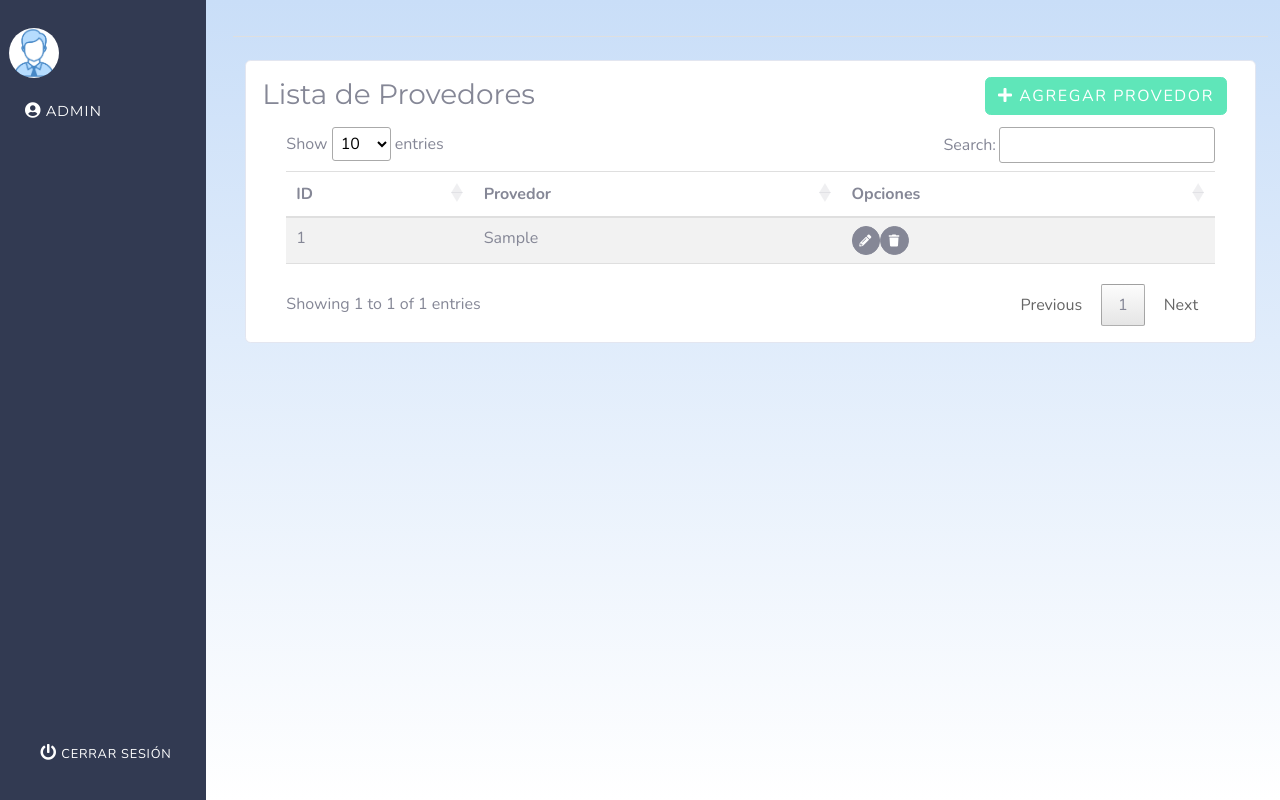
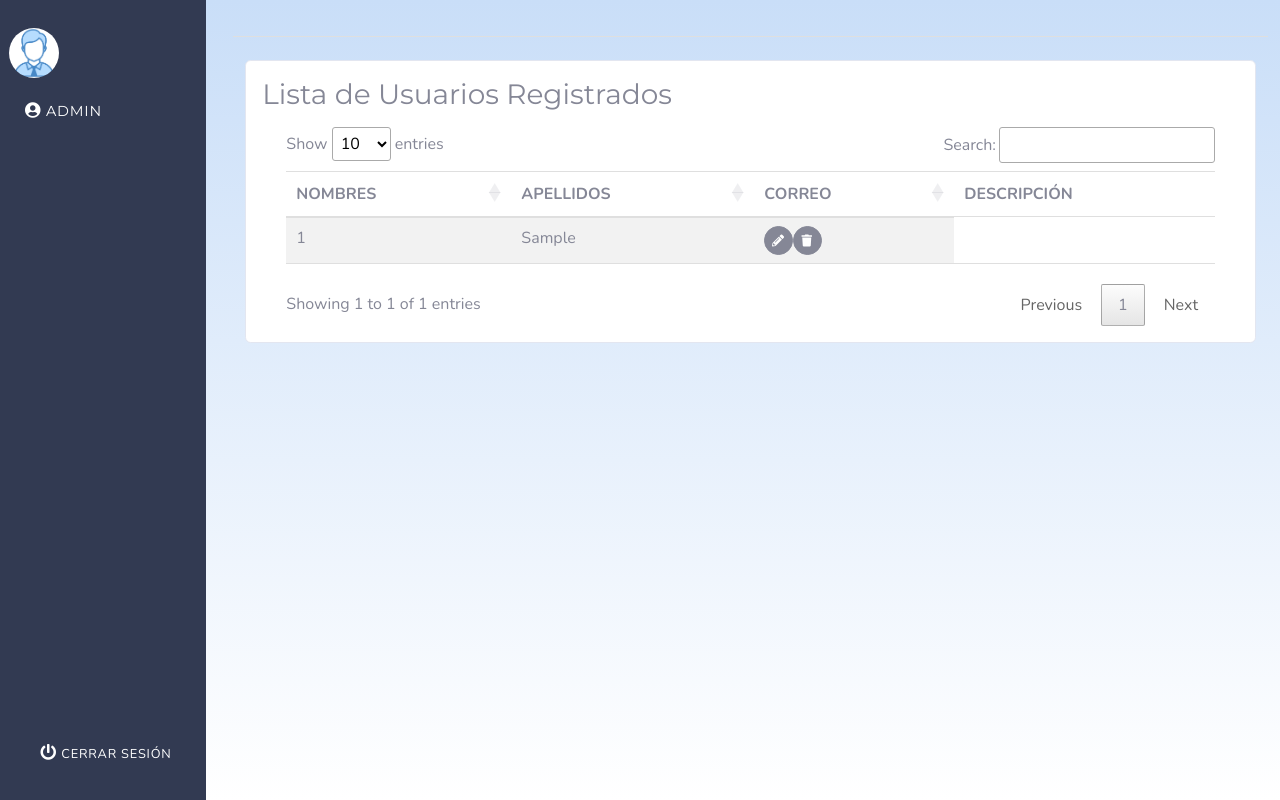
Before and after one commit to marlon20161188f/Adminapp, a PHP site: page /Admin/index.php?ruta=vehiculo in a window 1280 px wide. Run offline with PHP 8.4, Linux system fonts and the light colour scheme; the visitor is signed in with stand-in values (Sample User, id 1); tables that the repository leaves empty or names only in its code hold one stand-in row (values such as "Sample post"); data that the repository does not hold is empty; some libraries are stand-ins or nearby versions.

Commit message:
lista usuario

```diff
--- a/Admin/clases/clsEstado.php
+++ b/Admin/clases/clsEstado.php
@@ -2,7 +2,7 @@
     class clsEstado {
         public static function ListarActivo($conexion){
             try {
-                $query = $conexion->prepare("SELECT id, provedor FROM provedor WHERE id IN (1,2)");
+                $query = $conexion->prepare("SELECT U.id,U.nombres,U.apellidos,U.id_tipo_usuario,U.correo,T.descripcion FROM usuario U INNER JOIN tbltipo_usuario T ON U.id_tipo_usuario=T.id ");
                 $query->execute();
                 if($query->rowCount() > 0){
                     return $query->fetchAll();
--- a/Admin/partials/vehiculo.php
+++ b/Admin/partials/vehiculo.php
@@ -9,22 +9,44 @@
             <div class="card mb-4">
                 <div class="card-block">
                     <div class="col-12 widget-right no-padding">
-                        <button class="btn btn-primary btn-md float-right" data-toggle="modal" data-target="#RegisterModal">
-                            <i class="fa fa-plus"></i> Agregar Provedor
-                        </button>
+                        <input type="hidden" class="btn btn-primary btn-md float-right" data-toggle="modal" data-target="#RegisterModal">
+                            <!-- <i class="fa fa-plus"></i> Registrar nuevo vehículo -->
+
                     </div>
-                    <h3 class="card-title">Lista de Provedores</h3>
+                    <h3 class="card-title"> Lista de Usuarios Registrados</h3>
 
                     <div class="dataTables_wrapper container-fluid dt-bootstrap4">
                         <table class="table table-striped" width="100%" id='tabla'>
                             <thead>
                                 <tr>
-                                    <th>ID</th>
-                                    <th>Provedor</th>
-                                    <th>Opciones</th>
+                                    <th>NOMBRES</th>
+                                    <th>APELLIDOS</th>
+                                    <th>CORREO</th>
+                                    <th>DESCRIPCIÓN</th>
+                                    <th hidden>OPCIONES</th>
                                 </tr>
                             </thead>
                             <tbody>
+                                <?php
+                                    foreach ($list as $item) {
+                                ?>
+                                    <tr>
+                                        <td><?php echo $item['nombres']; ?></td>
+                                        <td><?php echo $item['apellidos']; ?></td>
+                                        <td><?php echo $item['correo']; ?></td>
+                                        <td><?php echo $item['descripcion']; ?></td>
+                                        <td><?php echo $usuario->nombres; ?></td>
+                                        <td>
+                                            <input  id="btn_<?php echo $item['id']; ?>" class="btn btn-secondary btn-sm btn-circle margin" type="hidden" onclick="editModal(<?php echo $item['id']; ?>);" data-id="<?php echo $item['id']; ?>" data-placa="<?php echo $item['placa']; ?>"data-marca="<?php echo $item['marca']; ?>" data-color="<?php echo $item['color']; ?>"data-estacionamiento="<?php echo $item['estacionamiento']; ?>"data-fecha="<?php echo $item['fecha']; ?>"> <!-- data-estado="<?php //echo $item['id_provedor']; ?>"-->
+                                                <!-- <span class="fa fa-pencil-alt"></span> -->
+
+                                            <input type="hidden" class="btn btn-secondary btn-sm btn-circle margin" onclick="Eliminar(<?php echo $item['id']; ?>)">
+                                                <!-- <span class="fa fa-trash"></span> -->
+
+                                        </td>
+                                     </tr>
+                                <?php } ?>
+
                             </tbody>
                         </table>
                     </div>
@@ -62,7 +84,7 @@
                     <?php
                           foreach ($list_estados as $item) {
                       ?>
-                          <option value="<?php echo $item['id']; ?>"><?php echo $item['provedor']; ?></option>
+                          <option value="<?php echo $item['nombres']; ?>"><?php echo $item['apellidos']; ?></option>
                       <?php } ?>
                    </select>
                 </div>
```
